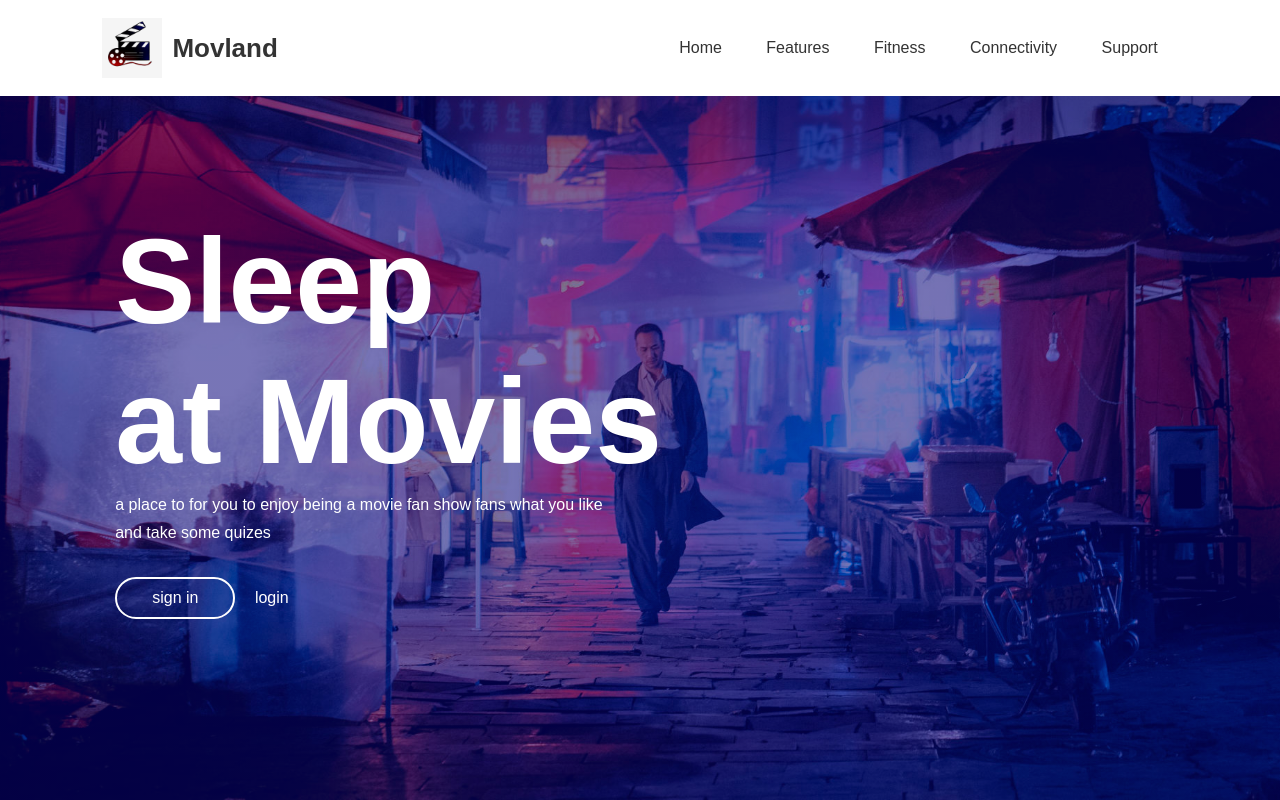
After one commit to sthisfake/movie-quiz, a Django app: page / in a window 1280 px wide. The commit adds this page. Run offline with Django 4.2, Linux system fonts and the light colour scheme.

Commit message:
doing great in hard times

```diff
--- a/movieWebsite/assets/css/home.css
+++ b/movieWebsite/assets/css/home.css
@@ -11,6 +11,7 @@
     background-image: linear-gradient(rgba(5,0,136,0.5) , rgba(5,0,136,0.5)) , url(../images/test.jpg);
     background-position: center;
     background-size: cover;
+    overflow-x: hidden;
 
 }
 
@@ -20,6 +21,7 @@ nav{
     justify-content: space-between;
     align-items: center;
     padding: 18px 8%;
+    transition: background 1s;
 }
 
 nav .logo{
@@ -28,6 +30,7 @@ nav .logo{
     font-size: 26px;
     font-weight: 600;
     color: #fff;
+
 }
 
 nav .logo img{
@@ -46,3 +49,84 @@ nav ul li a{
     color: #fff;
     font-weight: 500;
 }
+
+nav:hover{
+    background: white;
+}
+
+nav:hover .logo{
+    color : #333
+}
+
+nav:hover ul li a{
+    color: #333;
+}
+
+.content{
+    margin-top : 9%;
+    margin-left: 9%;
+    color: white;
+}
+
+.content h1{
+    font-size: 120px;
+    line-height: 140px;
+    font-weight: 600;
+}
+
+.content p{
+    max-width: 500px;
+    line-height: 28px;
+    opacity: 0;
+}
+
+.links{
+    margin-top: 30px;
+    opacity: 0;
+}
+.links a{
+    color: #fff;
+    text-decoration: none;
+    display: inline-block;
+}
+
+.btn{
+    border: 2px solid #fff;
+    padding: 10px 35px;
+    border-radius: 30px;
+    margin-right: 15px;
+}
+
+.slide-left{
+    animation: slideleft 1s linear forwards;
+    animation-name: slide-left;
+}
+@keyframes slide-left{
+    0%{
+        transform : translate(100px);
+        opacity: 0;
+    }
+    100%{
+        transform : translate(0px);
+        opacity: 1;
+    }
+}
+
+@-webkit-animation slide-left{
+    0%{
+        transform : translate(100px);
+        opacity: 0;
+    }
+    100%{
+        transform : translate(0px);
+        opacity: 1;
+    }
+}
+
+p.slide-left{
+    animation-delay: 1s;
+}
+
+.links.slide-left{
+    animation-delay: 2s;
+}
--- /dev/null
+++ b/movieWebsite/templates/home.html
@@ -0,0 +1,50 @@
+{% load static %}
+
+<!DOCTYPE HTML>
+<!--
+	Paradigm Shift by HTML5 UP
+	html5up.net | @ajlkn
+	Free for personal and commercial use under the CCA 3.0 license (html5up.net/license)
+-->
+<html>
+	<head>
+		<title>wellcome</title>
+		<meta charset="utf-8" />
+		<!--
+		<meta name="viewport" content="width=device-width, initial-scale=1, user-scalable=no" />
+		<meta name="description" content="" />
+		<meta name="keywords" content="" />
+		-->
+		<link rel="stylesheet" href="{% static "css/home.css"%}"/>
+	</head>
+	<body class="header" >
+		<nav>
+			<div class="logo">
+				<img src="{% static "images/logo.jpg"%}">
+				<span>Movland</span>
+			</div>
+			<ul>
+				<li> <a href="#">Home</a>  </li>
+				<li> <a href="#">Features</a>  </li>
+				<li> <a href="#">Fitness</a>  </li>
+				<li> <a href="#">Connectivity</a>  </li>
+				<li> <a href="#">Support</a>  </li>
+			</ul>
+		</nav>
+
+		<div class="content">
+			<h1 class="slide-left">
+				Sleep <br> at Movies
+			</h1>
+			<p class="slide-left">
+				a place to for you to enjoy being a movie fan
+				show fans what you like and take some quizes
+			</p>
+			<div class="links slide-left" >
+				<a href="#" class="btn"> sign in </a>
+				<a href="#"> login</a>
+			</div>
+		</div>
+
+	</body>
+</html>
```
Also changed, not shown: movieWebsite/templates/quiz.html (added, +96 -0 lines), movieWebsite/assets/images/logo.jpg (added).
